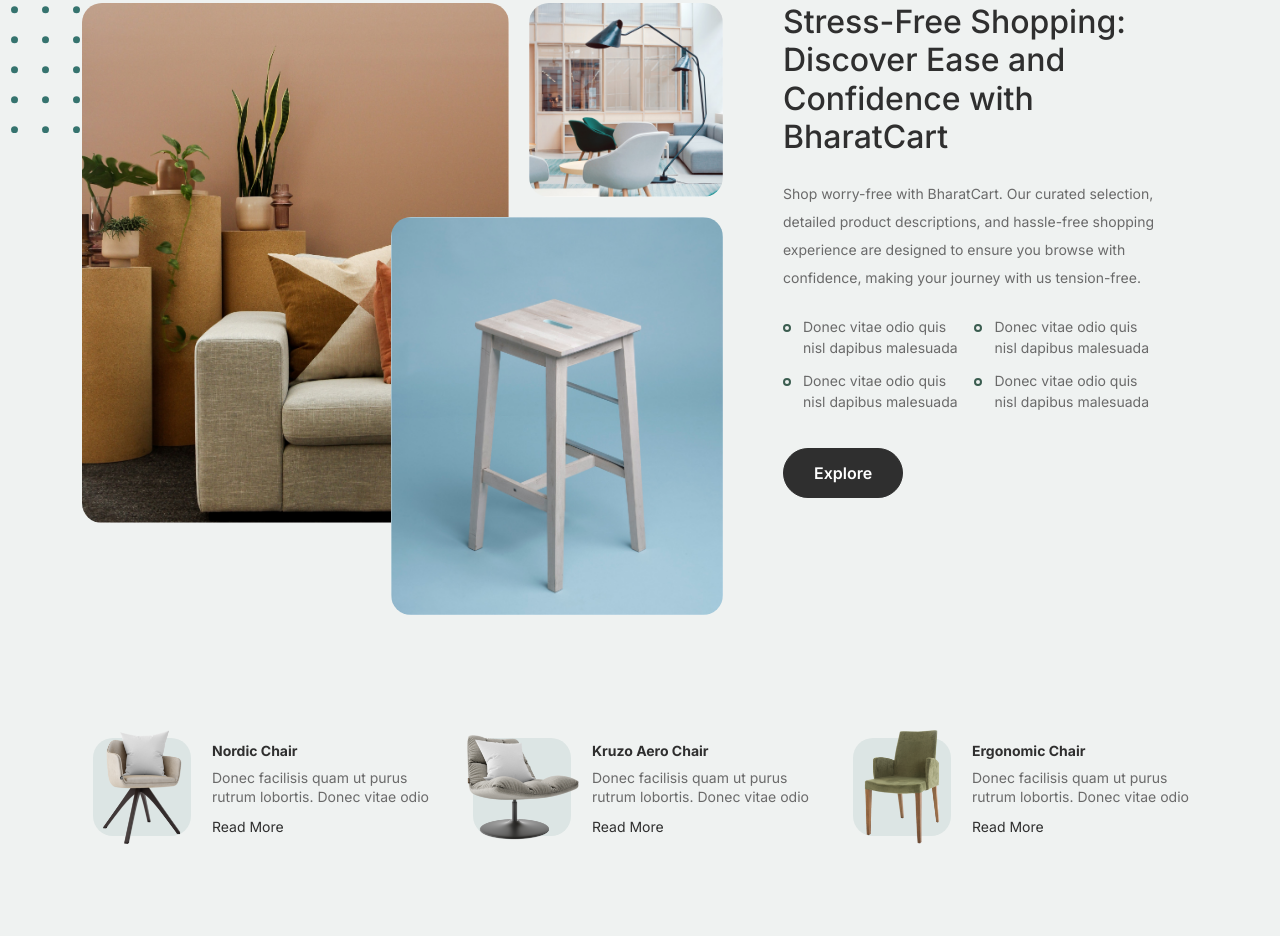
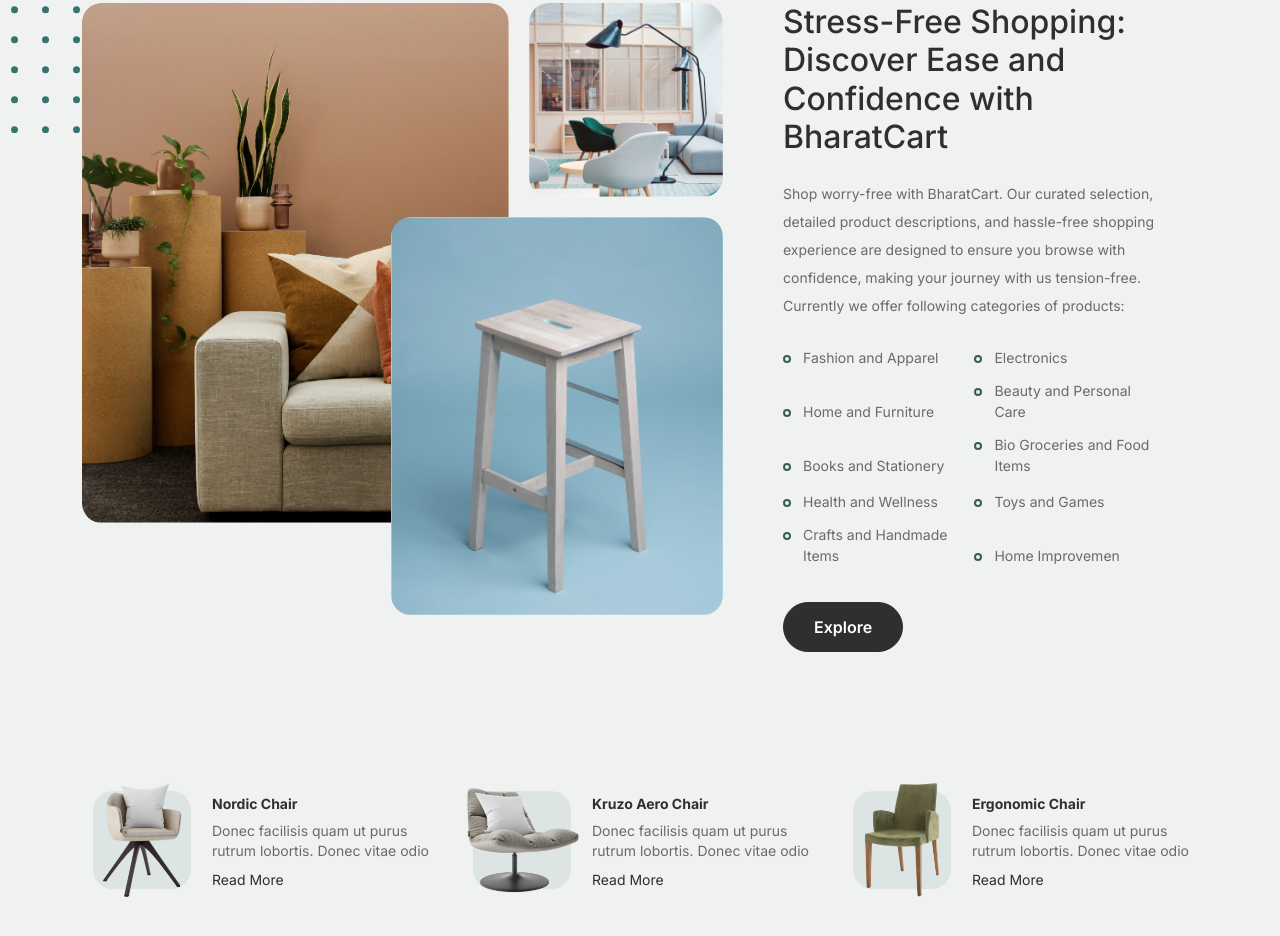
Before and after one commit to arunp77/BharatCart, a plain HTML site: page index.html in a window 1280 px wide. Shown: the part 2607-3543 px from the top of the page. Drawn offline with Linux system fonts and the light colour scheme.

Commit message:
portal launch

```diff
--- a/css/style.css
+++ b/css/style.css
@@ -709,3 +709,8 @@ textarea {
     height: 50px;
     border-radius: 50%;
     background: rgba(59, 93, 80, 0.2); }
+
+
+.max-width-100 {
+  max-width: 100%;
+}
--- a/index.html
+++ b/index.html
@@ -71,7 +71,7 @@
 						</div>
 						<div class="col-lg-7">
 							<div class="hero-img-wrap">
-								<img src="img/Electronic.png" class="img-fluid">
+								<img src="img/Electronic.png" class="img-fluid max-width-100">
 							</div>
 						</div>
 					</div>
@@ -259,13 +259,19 @@
 						<h2 class="section-title mb-4">Stress-Free Shopping: Discover Ease and Confidence with BharatCart</h2>
 						<p>Shop worry-free with BharatCart. Our curated selection, detailed product descriptions, and
 							hassle-free shopping experience are designed to ensure you browse with confidence, making your
-							journey with us tension-free.</p>
+							journey with us tension-free. Currently we offer following categories of products:</p>
 
 						<ul class="list-unstyled custom-list my-4">
-							<li>Donec vitae odio quis nisl dapibus malesuada</li>
-							<li>Donec vitae odio quis nisl dapibus malesuada</li>
-							<li>Donec vitae odio quis nisl dapibus malesuada</li>
-							<li>Donec vitae odio quis nisl dapibus malesuada</li>
+							<li>Fashion and Apparel</li>
+							<li>Electronics</li>
+							<li>Home and Furniture</li>
+							<li>Beauty and Personal Care</li>
+							<li>Books and Stationery</li>
+							<li>Bio Groceries and Food Items</li>
+							<li>Health and Wellness</li>
+							<li>Toys and Games</li>
+							<li>Crafts and Handmade Items</li>
+							<li>Home Improvemen</li>
 						</ul>
 						<p><a herf="#" class="btn">Explore</a></p>
 					</div>
```
